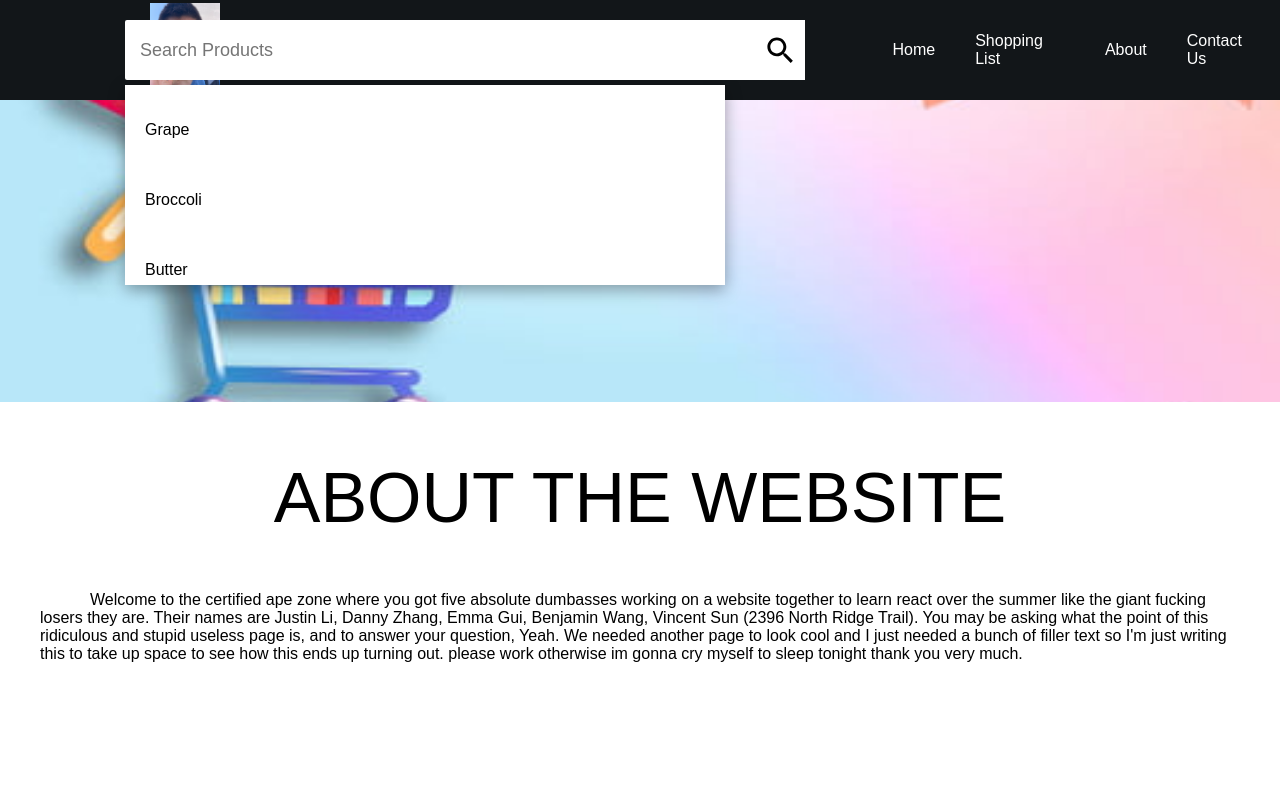
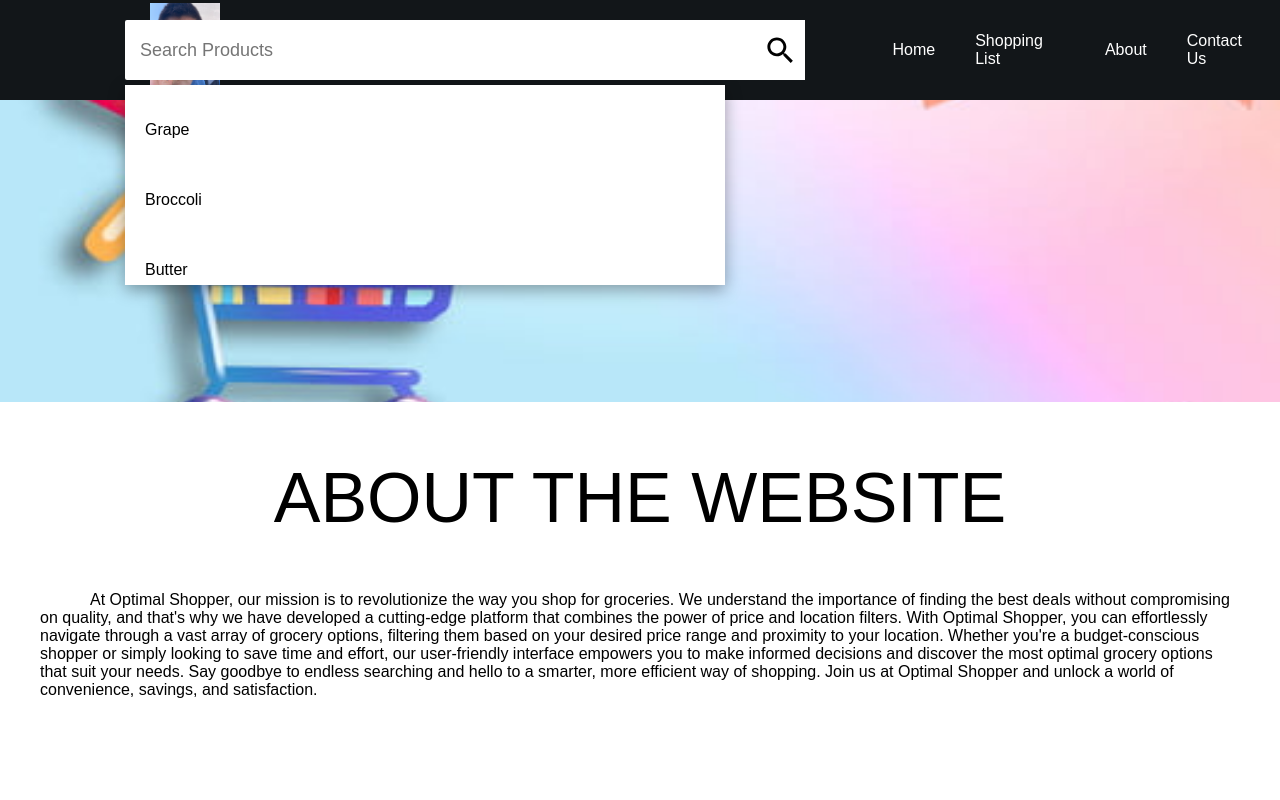
Before and after one commit to Dudemario/GroceryWebApp, a React (Create React App) app in the folder grocery_webapp/: page /about in a window 1280 px wide. Shown: the top 800 px of the page. Built offline with nearby package versions, Linux system fonts and the light colour scheme.

Commit message:
text changes

```diff
--- a/grocery_webapp/src/pages/About.js
+++ b/grocery_webapp/src/pages/About.js
@@ -10,17 +10,15 @@ function About() {
       </div>
       <div className="aboutBottom">
         <h1>ABOUT THE WEBSITE</h1>
-        <p className="paragraph"> Welcome to the certified ape zone where you got five absolute
-            dumbasses working on a website together to learn react over the
-            summer like the giant fucking losers they are. Their names
-            are Justin Li, Danny Zhang, Emma Gui, Benjamin Wang, Vincent Sun
-            (2396 North Ridge Trail). You may be asking what the point
-            of this ridiculous and stupid useless page is, and to answer
-            your question, Yeah. We needed another page to look cool and
-            I just needed a bunch of filler text so I'm just writing this
-            to take up space to see how this ends up turning out. please
-            work otherwise im gonna cry myself to sleep tonight thank you
-            very much.
+        <p className="paragraph"> At Optimal Shopper, our mission is to revolutionize the way you shop for groceries.
+          We understand the importance of finding the best deals without compromising on quality,
+          and that's why we have developed a cutting-edge platform that combines the power of price and location filters.
+          With Optimal Shopper, you can effortlessly navigate through a vast array of grocery options,
+          filtering them based on your desired price range and proximity to your location.
+          Whether you're a budget-conscious shopper or simply looking to save time and effort,
+          our user-friendly interface empowers you to make informed decisions and discover the most optimal grocery options that suit your needs.
+          Say goodbye to endless searching and hello to a smarter, more efficient way of shopping.
+          Join us at Optimal Shopper and unlock a world of convenience, savings, and satisfaction.
         </p>
       </div>
     </div>
--- a/grocery_webapp/src/pages/Home.js
+++ b/grocery_webapp/src/pages/Home.js
@@ -7,8 +7,8 @@ function Home() {
   return (
     <div className="home" style={{ backgroundImage: `url(${BannerImage})` }}>
       <div className="headerContainer" >
-        <h1> Vincent Sun</h1>
-        <p> Cum</p>
+        <h1> Optimal Shopper</h1>
+        <p> Where Savings Meet Convenience</p>
         <Link to="/shoppingList">
           <button>
             Shopping List
```
